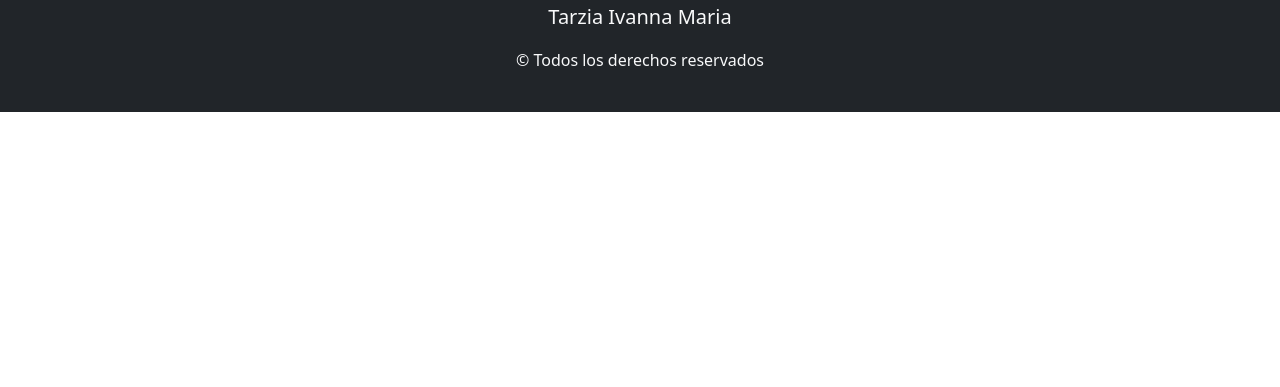
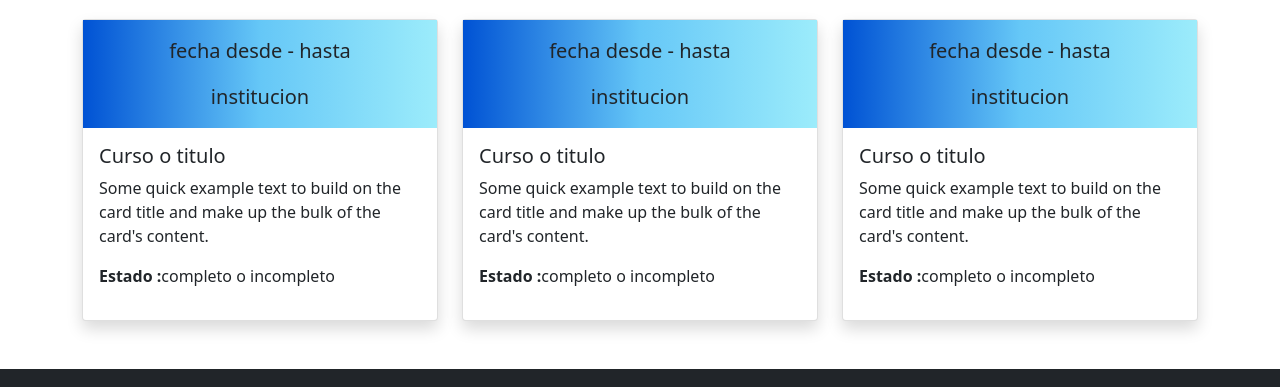
Before and after one commit to ivannatarzia/ivannatarzia.github.io, a plain HTML site: page index.html in a window 1280 px wide. Shown: the part 1717-2104 px from the top of the page. Before the commit the page ends 1829 px from the top, so only its background shows below. Drawn offline with nearby package versions, Linux system fonts and the light colour scheme.

Commit message:
se agrego seccion de educacion

```diff
--- a/index.html
+++ b/index.html
@@ -31,7 +31,7 @@
                         <a class="nav-link" href="#experienciaLaboral">Experiencia laboral</a>
                     </li>
                     <li class="nav-item">
-                        <a class="nav-link" href="#">Educacion</a>
+                        <a class="nav-link" href="#educacion">Educacion</a>
                     </li>
                     <li class="nav-item">
                         <a class="nav-link" href="#">Portfolio</a>
@@ -141,6 +141,62 @@
             </div>
         </div>
     </article>
+    <h2 class="display-4 text-center my-4" id="educacion">Educacion</h2>
+    <article>
+        <div class="row">
+            <div class="col-sm-12 col-md-4">
+                <div class="card shadow mb-5">
+                    <div class="text-center cardi">
+                        <p class="lead text-dark mt-3">fecha desde - hasta</p>
+                        <p class="lead text-dark">institucion</p>
+                    </div>
+
+                    <div class="card-body">
+                        <h5 class="card-title">Curso o titulo</h5>
+                        <p class="card-text">Some quick example text to build on the card title and make up the bulk of
+                            the card's content.</p>
+                            <p>
+                               <strong>Estado :</strong>completo o incompleto
+                            </p>
+                    </div>
+                </div>
+            </div>
+            <div class="col-sm-12 col-md-4">
+                <div class="card shadow mb-5">
+                    <div class="text-center cardi">
+                        <p class="lead text-dark mt-3">fecha desde - hasta</p>
+                        <p class="lead text-dark">institucion</p>
+                    </div>
+
+                    <div class="card-body">
+                        <h5 class="card-title">Curso o titulo</h5>
+                        <p class="card-text">Some quick example text to build on the card title and make up the bulk of
+                            the card's content.</p>
+                            <p>
+                               <strong>Estado :</strong>completo o incompleto
+                            </p>
+                    </div>
+                </div>
+            </div>
+            <div class="col-sm-12 col-md-4">
+                <div class="card shadow mb-5">
+                    <div class="text-center cardi">
+                        <p class="lead text-dark mt-3">fecha desde - hasta</p>
+                        <p class="lead text-dark">institucion</p>
+                    </div>
+
+                    <div class="card-body">
+                        <h5 class="card-title">Curso o titulo</h5>
+                        <p class="card-text">Some quick example text to build on the card title and make up the bulk of
+                            the card's content.</p>
+                            <p>
+                               <strong>Estado :</strong>completo o incompleto
+                            </p>
+                    </div>
+                </div>
+            </div>
+        </div>
+    </article>
 
 </section>
 <footer class="bg-dark text-light py-4">
```
Also changed, not shown: 1 other file.
